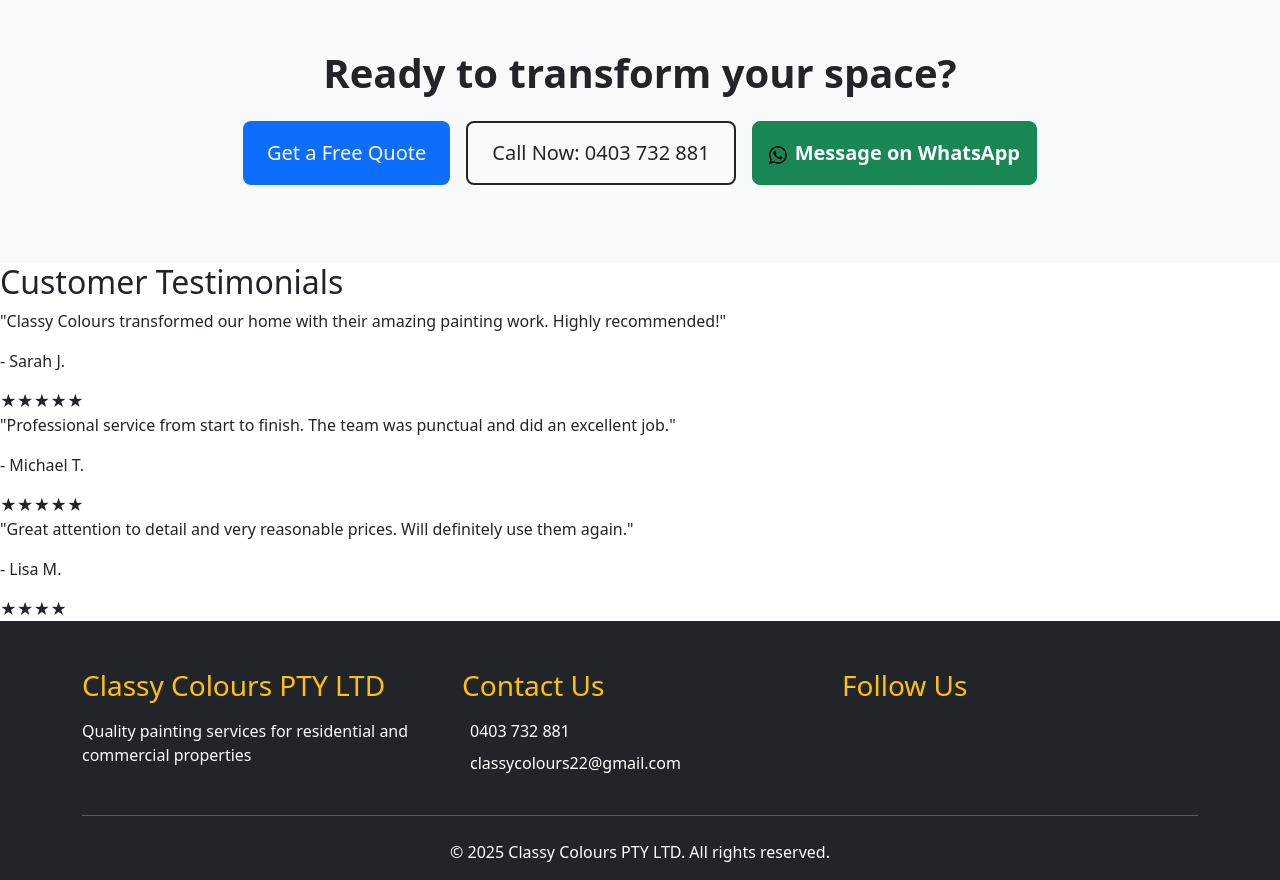
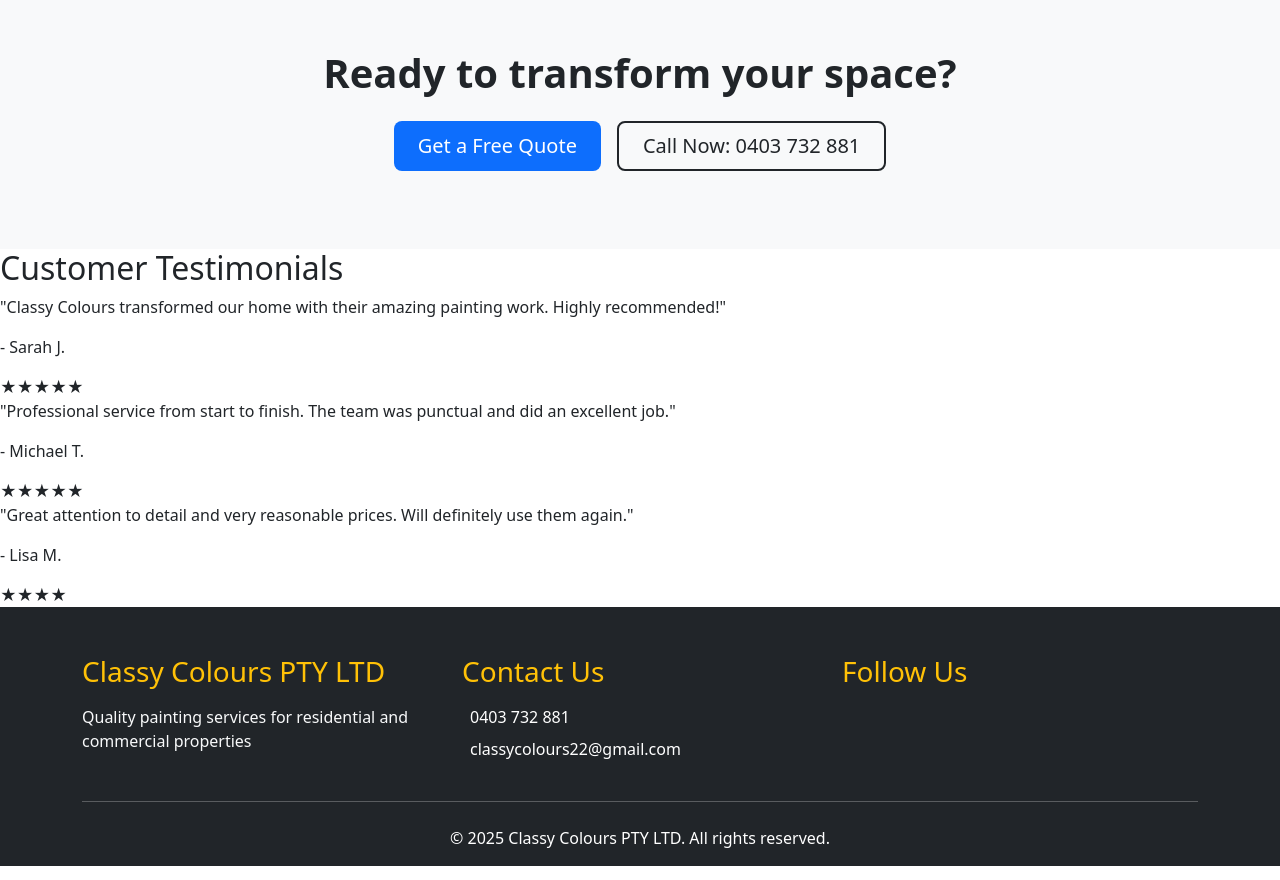
Before and after one commit to muhibn/classy-colours, a React (Create React App) app: page / in a window 1280 px wide. Shown: the part 2220-3100 px from the top of the page. Built offline with nearby package versions, Linux system fonts and the light colour scheme.

Commit message:
What app button was failed

```diff
--- a/src/components/OurServices/OurServices.js
+++ b/src/components/OurServices/OurServices.js
@@ -4,7 +4,6 @@ import {
   Brush, House, PaintBucket, Palette, ClipboardCheck,
   Droplet, CheckCircle, ClockHistory, ShieldCheck, Award,
   Grid, ChevronDown, X,
-  Whatsapp
 } from 'react-bootstrap-icons';
 import './OurServices.css';
 
@@ -311,17 +310,6 @@ const OurServices = () => {
               <Button variant="outline-dark" size="lg" className="px-4 cta-button-secondary">
                 Call Now: 0403 732 881
               </Button>
-              <Button
-                variant="success"
-                size="lg"
-                className="fw-bold py-3"
-                href="https://wa.me/61403732881"
-                target="_blank"
-                rel="noopener noreferrer"
-              >
-                <Whatsapp className="me-2" size={18} />
-                Message on WhatsApp
-              </Button>
             </div>
           </Col>
         </Row>
--- a/src/pages/ContactPage/ContactPage.js
+++ b/src/pages/ContactPage/ContactPage.js
@@ -20,7 +20,6 @@ import {
   ChatLeftText,
   Send,
   Palette,
-  Whatsapp
 } from 'react-bootstrap-icons';
 import emailjs from '@emailjs/browser';
 import './ContactPage.css';
@@ -272,20 +271,7 @@ const ContactPage = () => {
                           </Button>
                         </div>
 
-                        {/* WhatsApp Button */}
-                        <div className="d-grid">
-                          <Button
-                            variant="success"
-                            size="lg"
-                            className="fw-bold py-3"
-                            href="https://wa.me/61403732881"
-                            target="_blank"
-                            rel="noopener noreferrer"
-                          >
-                            <Whatsapp className="me-2" size={18} />
-                            Message on WhatsApp
-                          </Button>
-                        </div>
+
                       </Col>
                     </Row>
                   </Form>
```
